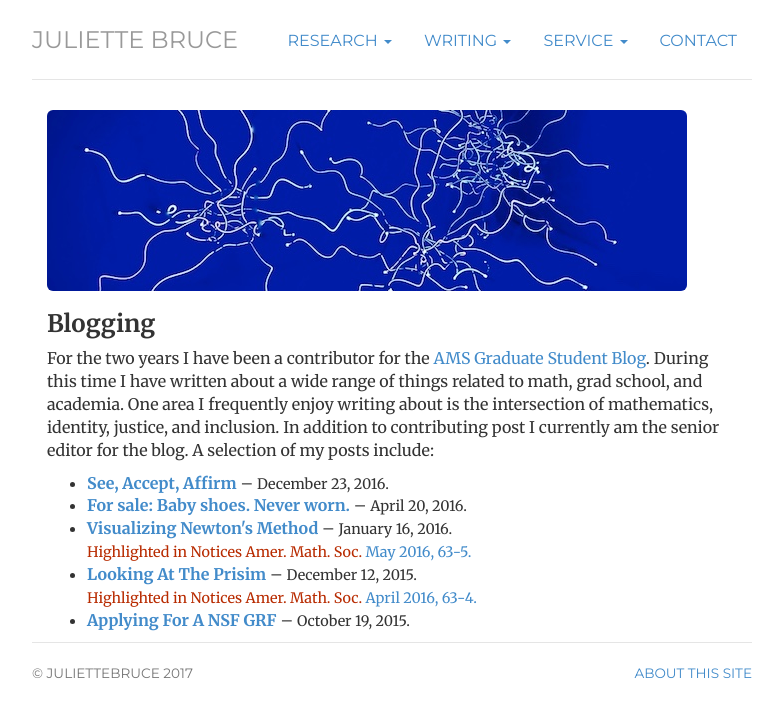
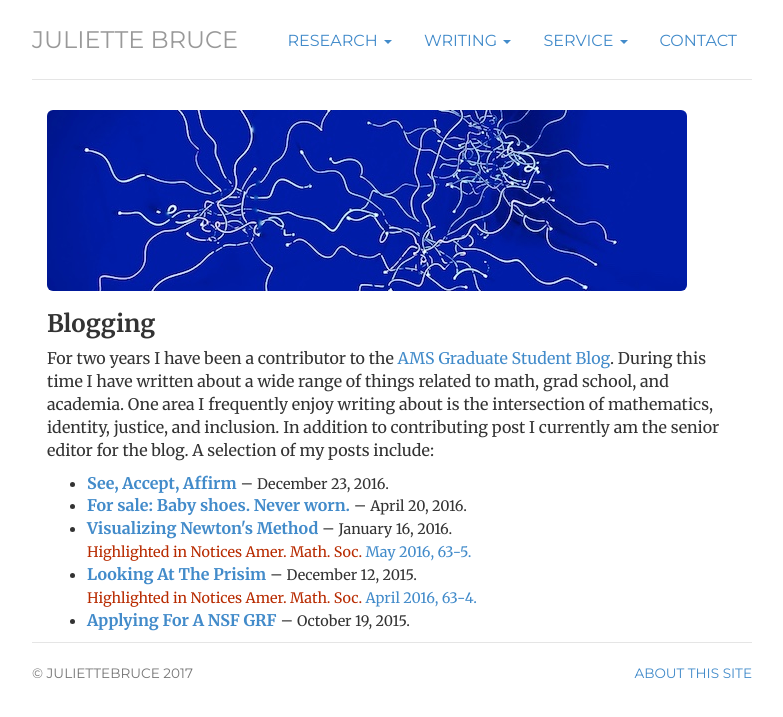
Before and after one commit to julietteBruce/old-homepage, a Jekyll site: the page built from blogging/index.html, in a window 1280 px wide. Shown: the top 717 px of the page, without its empty margins (248-1031 px from the left). Built offline with Jekyll 4.4.1, drawn with Linux system fonts in a browser that asks for light colours.

Commit message:
Fixed typo in blog page

```diff
--- a/blogging/index.html
+++ b/blogging/index.html
@@ -11,7 +11,7 @@ description: Juliette Bruce's Blogging Page
 
 
 <h3> Blogging </h3>
-<p> For the two years I have been a contributor for the <a href="http://blogs.ams.org/mathgradblog/">AMS Graduate Student Blog</a>. During this time I have written about a wide range of things related to math, grad school, and academia. One area I frequently enjoy writing about is the intersection of mathematics, identity, justice, and inclusion. In addition to contributing post I currently am the senior editor for the blog. A selection of my posts include:</p>
+<p> For two years I have been a contributor to the <a href="http://blogs.ams.org/mathgradblog/">AMS Graduate Student Blog</a>. During this time I have written about a wide range of things related to math, grad school, and academia. One area I frequently enjoy writing about is the intersection of mathematics, identity, justice, and inclusion. In addition to contributing post I currently am the senior editor for the blog. A selection of my posts include:</p>
 <ul>
 
 <li>
```
